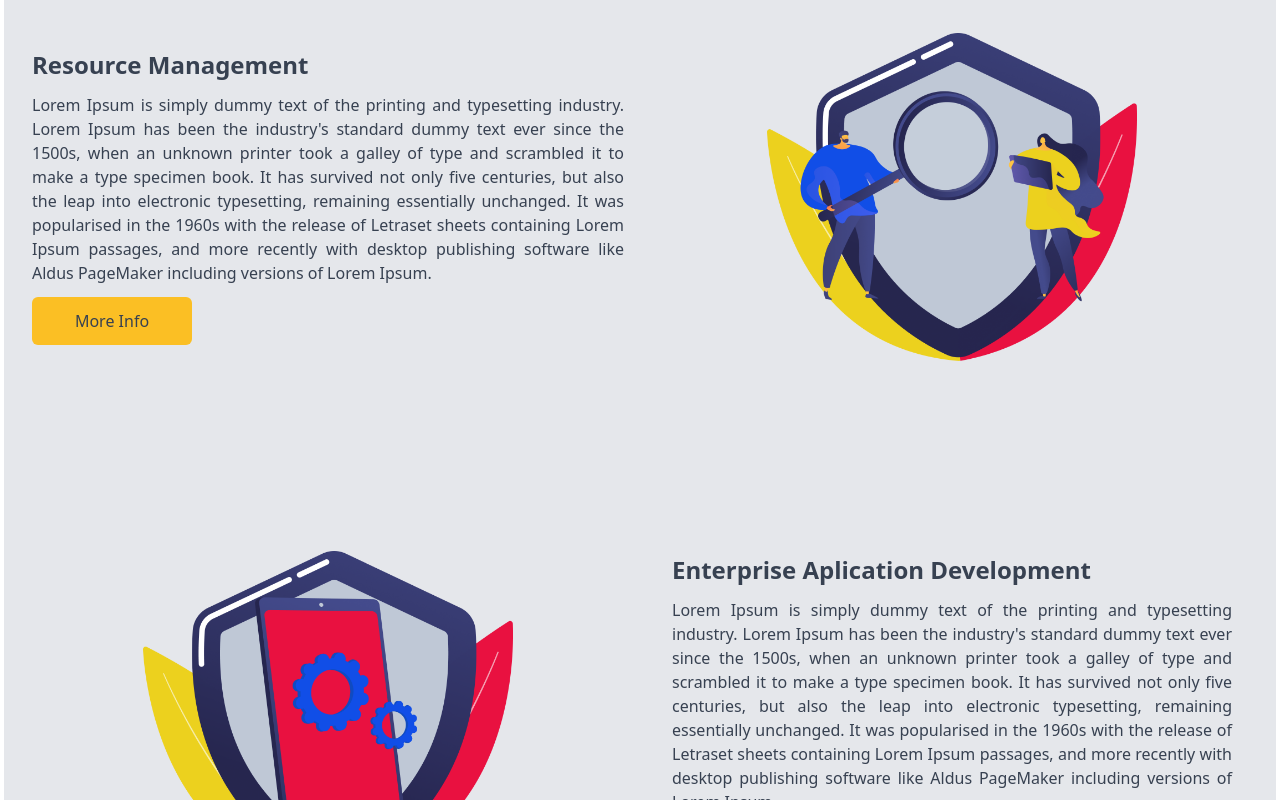
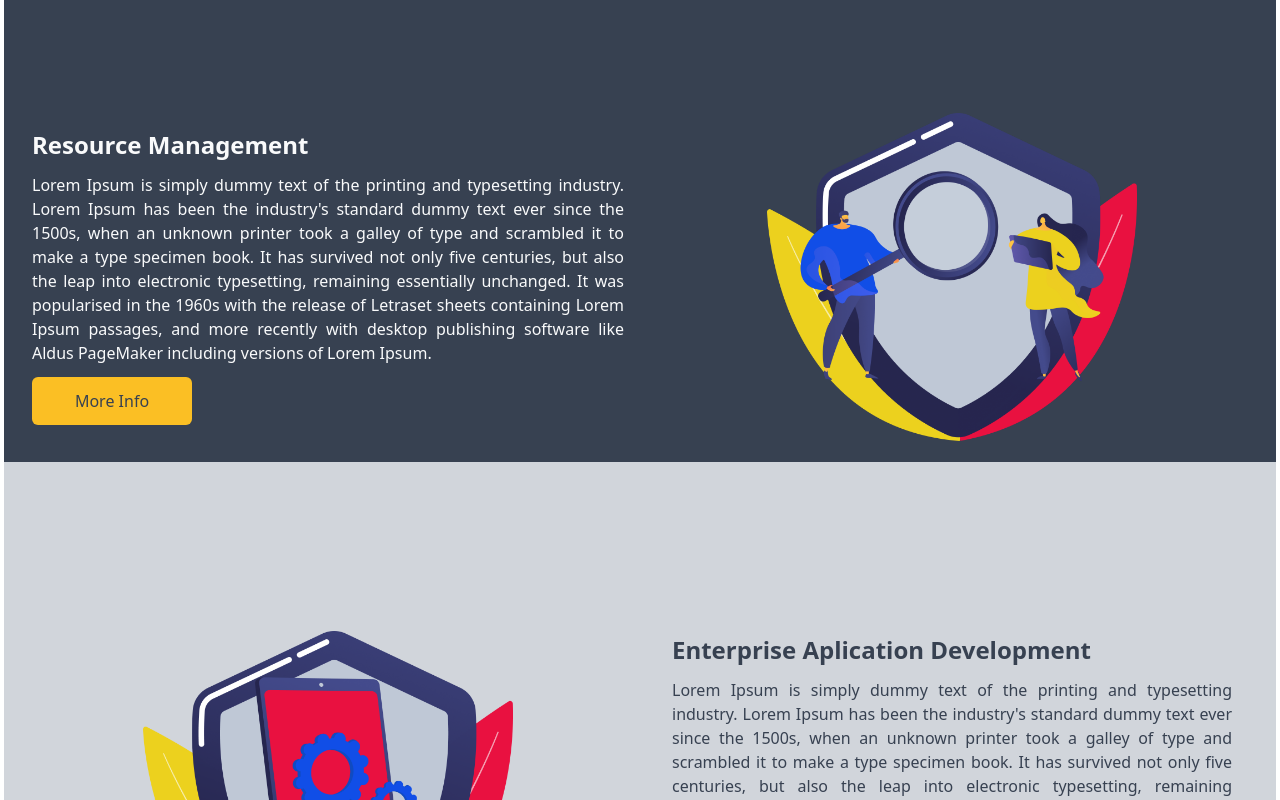
Before and after one commit to nurfaizin318/arwics-nextJS-tailwind, a Next.js app: page /Product in a window 1280 px wide. Shown: the part 2260-3060 px from the top of the page. Built offline with nearby package versions, Linux system fonts and the light colour scheme.

Commit message:
fix font size and add modal licensed on home page

```diff
--- a/pages/Product/index.js
+++ b/pages/Product/index.js
@@ -19,9 +19,9 @@ const Product = () => {
         <Layout title="Product">
             <div
                 style={{ backgroundSize: "100% 100%", backgroundRepeat: "no-repeat", }}
-                className="home-row1 w-full xs:h-auto   md:h-2/3 lg:h-1/2  grid grid-cols-1 lg:grid-cols-3 product  ">
+                className="home-row1 w-full xs:h-auto   md:h-2/3 lg:h-1/2  grid grid-cols-1 lg:grid-cols-3 product   ">
                 <div className="w-full min-h-full flex justify-center items-center  py-5  ">
-                    <div className="xs:w-4/5 md:w-full h-2/3 p-12  xs:my-44  md:my-0 xl:my-36">
+                    <div className="xs:w-4/5 md:w-full h-2/3 xs:p-0 lg:p-12  xs:my-20 md:p-10  md:my-0 xl:my-36 ">
                         <div>
                             <div className="xs:text-5xl md:text-6xl text-yellow-400 font-bold">
                                 Products
@@ -36,7 +36,7 @@ const Product = () => {
                         </div>
                     </div>
                 </div>
-                <div className=" w-full h-full xs:hidden md:hidden lg:flex  relative md-hidden overflow-hidden  items-center  col-span-2">
+                <div className=" w-full h-full xs:hidden md:hidden lg:flex  relative md-hidden overflow-hidden  items-center  col-span-2 xs:hidden lg:block">
                     <div className=" ml-24 mt-6  xs:hidden md:hidden lg:block xl:block xs:px-20 lg:px:0 " >
                         <Image
                             src="/assets/product-vector.png"
@@ -77,11 +77,11 @@ const Product = () => {
                                 </div>
                             </div>
                             <div className=" flex justify-center items-center">
-                                <div className="w-5/6 h-5/6  flex items-center p-10">
+                                <div className="w-5/6 h-5/6  flex items-center xs:p-0 lg:p-10 ">
                                     <div className="">
                                         <span className="text-3xl text-gray-50  font-bold">I-Sales</span><br />
                                         <span className="text-gray-50 ">Lorem Ipsum is simply dummy text of the printing and typesetting industry. Lorem Ipsum has been the industry's standard dummy text ever since the 1500s, when an unknown printer took a galley of type and scrambled it to make a type specimen book. It has survived not only five centuries, but also the leap into electronic typesetting, remaining essentially unchanged. It was popularised in the 1960s with the release of Letraset sheets containing Lorem Ipsum passages, and more recently with desktop publishing software like Aldus PageMaker including versions of Lorem Ipsum.</span><br />
-                                        <div className="w-full h-24  flex justify-center items-center text-gray-700">
+                                        <div className="w-full h-24 mb-20    flex justify-center items-center text-gray-700">
                                             <Link href="/Comtact" >
                                                 <button className=" w-52 h-12 bg-yellow-400 rounded-lg">More Info</button>
                                             </Link>
@@ -125,17 +125,17 @@ const Product = () => {
                             </div>
                         </div>
                         {/* section */}
-                        <div className="bg-gray-200  ">
+                        <div className="bg-gray-700  ">
                             <div className="lg:pb-0 w-full xs:py-0 md:py-32  p-3   ">
                                 <div>
                                     <div className="grid grid-cols-2 w-full xs:grid-cols-1 md:grid-cols-2 ">
 
                                         <div className="h-full  flex items-center ">
                                             <div className="w-full  p-4">
-                                                <div className="text-gray-700 font-bold  text-2xl">
+                                                <div className="text-gray-50 font-bold  text-2xl">
                                                     Resource Management
                                                 </div>
-                                                <div className="text-white my-3 text-gray-700 text-justify">
+                                                <div className="text-white my-3 text-gray-50 text-justify">
                                                     Lorem Ipsum is simply dummy text of the printing and typesetting industry. Lorem Ipsum has been the industry's standard dummy text ever since the 1500s, when an unknown printer took a galley of type and scrambled it to make a type specimen book. It has survived not only five centuries, but also the leap into electronic typesetting, remaining essentially unchanged. It was popularised in the 1960s with the release of Letraset sheets containing Lorem Ipsum passages, and more recently with desktop publishing software like Aldus PageMaker including versions of Lorem Ipsum.
                                                 </div>
                                                 <div>
@@ -163,10 +163,10 @@ const Product = () => {
 
                         {/* section */}
                         <div className="bg-gray-800  ">
-                            <div className="  lg:pb-0 w-full bg-gray-200 p-3 " style={{ clipPath: "polygon(0 0, 100% 0, 100% 83%, 0% 100%)" }}>
+                            <div className="  lg:pb-0 w-full bg-gray-300 p-3 " style={{ clipPath: "polygon(0 0, 100% 0, 100% 83%, 0% 100%)" }}>
                                 <div>
                                     <div className="grid grid-cols-2 w-full xs:grid-cols-1 md:grid-cols-2  py-32 ">
-                                        <div className="  flex justify-center items-center xs:px-20 lg:px:0">
+                                        <div className="  flex justify-center items-center xs:px-20  md:px-20 lg:px:0">
                                             <Image
                                                 src='/assets/application-development-product.png'
                                                 width={370}
--- a/pages/index.js
+++ b/pages/index.js
@@ -54,7 +54,7 @@ export default function Page() {
             </div>
             <div className="w-auto h-auto flex justify-center items-center">
               <Image
-                          src={`/assets/license.png `}
+                          src={`/assets/isales2.png `}
                           width={500}
                           height={650}
                           objectFit="contain"
@@ -195,7 +195,7 @@ export default function Page() {
                     return (
                       <div key={index} className="xs h-96 w-72  mx-auto m-1 " style={{cursor:"pointer"}} onClick={()=>setModalLicensed(true)}>
                         <Image
-                          src={`/assets/license.png `}
+                          src={`/assets/isales2.png `}
                           width={300}
                           height={420}
                           objectFit="contain"
```
